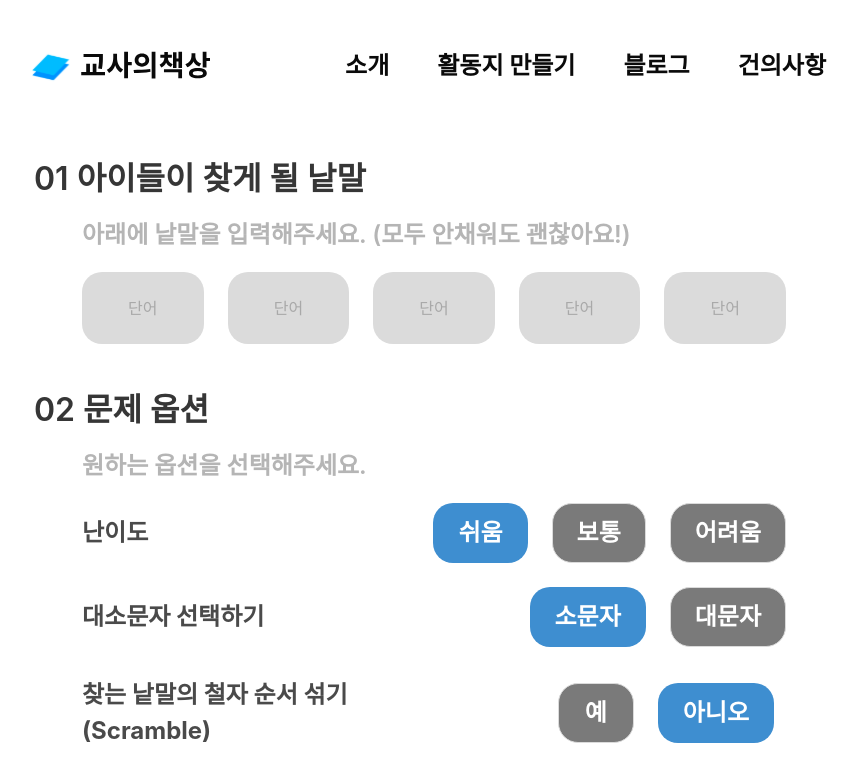
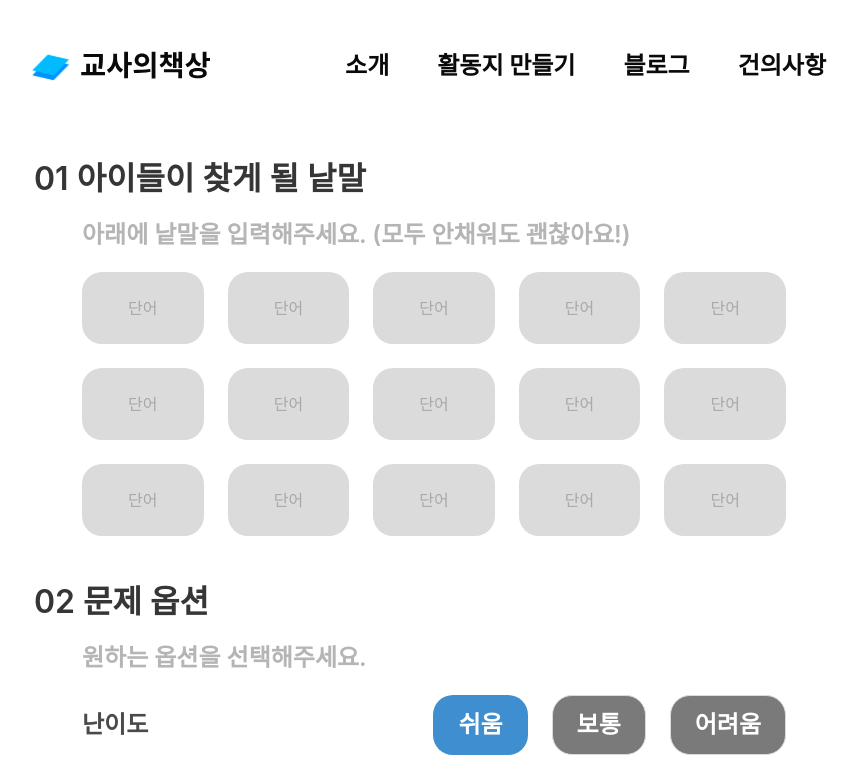
Before and after one commit to hoetaek/teacher-desk, a Vue app in the folder teacher_desk_vue/: page /worksheet/en in a window 1280 px wide. Shown: the top 777 px of the page, without its empty margins (206-1064 px from the left). Built offline with nearby package versions, Linux system fonts and the light colour scheme.

Commit message:
feat: takes in 15 words

```diff
--- a/teacher_desk_vue/src/views/WordsearchEnglishView.vue
+++ b/teacher_desk_vue/src/views/WordsearchEnglishView.vue
@@ -6,9 +6,9 @@
 
       <div class="title is-4 has-text-grey-light">아래에 낱말을 입력해주세요. (모두 안채워도 괜찮아요!)</div>
 
-      <enter-word @text-input-changed="textInputChanged"></enter-word>
-      <!-- <enter-word @text-input-changed="textInputChanged"></enter-word>
-        <enter-word @text-input-changed="textInputChanged"></enter-word> -->
+      <enter-word @text-input-changed="firstTextInputChanged"></enter-word>
+      <enter-word @text-input-changed="secondTextInputChanged"></enter-word>
+      <enter-word @text-input-changed="thirdTextInputChanged"></enter-word>
 
     </div>
     <div class="title is-3">02 문제 옵션</div>
@@ -78,7 +78,9 @@ export default {
   components: { EnterWord, SelectionButtons },
   data() {
     return {
-      words: [],
+      first_row_texts: ["", "", "", "", ""],
+      second_row_texts: ["", "", "", "", ""],
+      third_row_texts: ["", "", "", "", ""],
       difficulty_options: [
         {
           name: "쉬움",
@@ -118,6 +120,15 @@ export default {
       isScrambled: false,
     };
   },
+  computed: {
+    words() {
+      return [
+        ...this.first_row_texts,
+        ...this.second_row_texts,
+        ...this.third_row_texts,
+      ];
+    },
+  },
   methods: {
     selectDifficulty(selectedValue) {
       this.difficulty = selectedValue;
@@ -128,8 +139,17 @@ export default {
     selectIsScrambled(selectedValue) {
       this.isScrambled = selectedValue;
     },
-    textInputChanged(word_array) {
-      this.words = word_array;
+    firstTextInputChanged(word_array) {
+      this.first_row_texts = word_array;
+      console.log(this.words);
+    },
+    secondTextInputChanged(word_array) {
+      this.second_row_texts = word_array;
+      console.log(this.words);
+    },
+    thirdTextInputChanged(word_array) {
+      this.third_row_texts = word_array;
+      console.log(this.words);
     },
     fetchWorksheet: function () {
       var params = new URLSearchParams();
```
